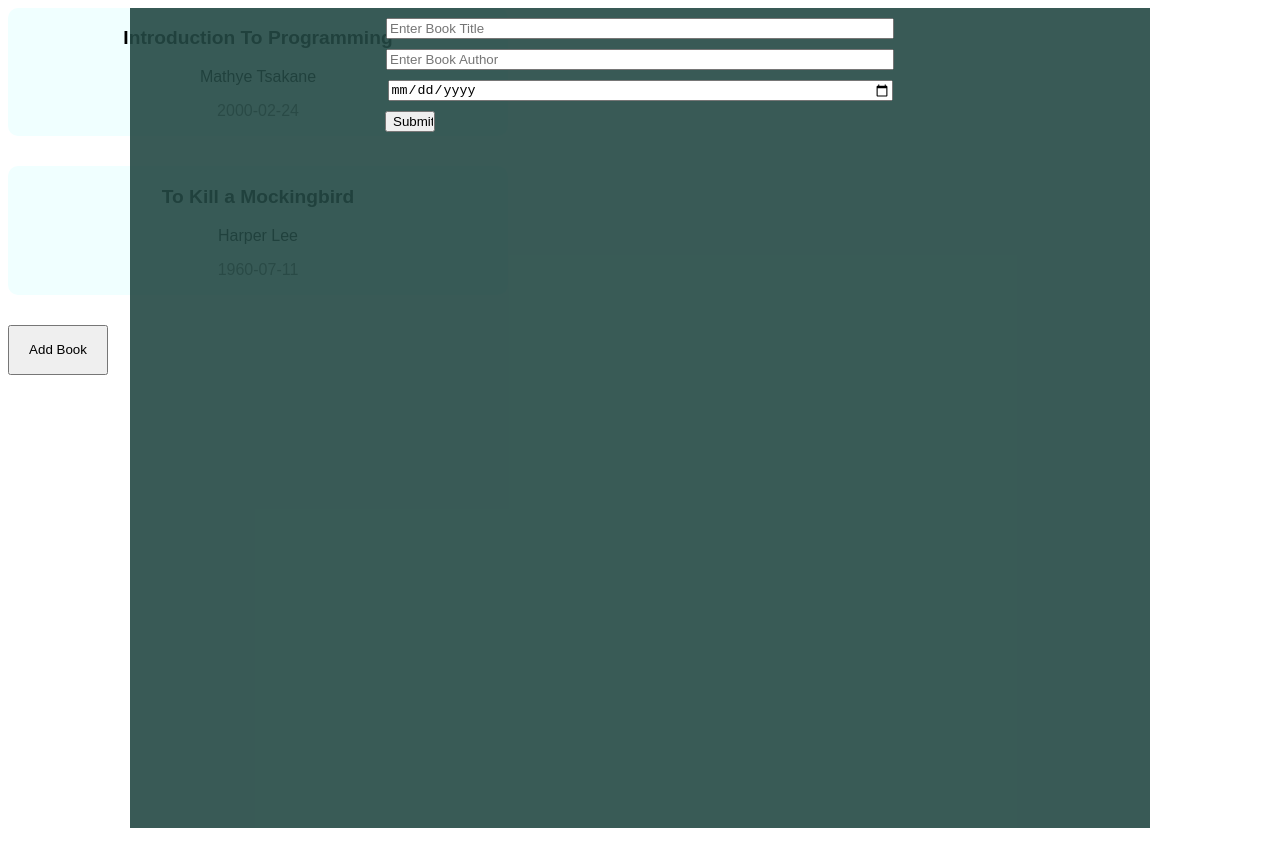
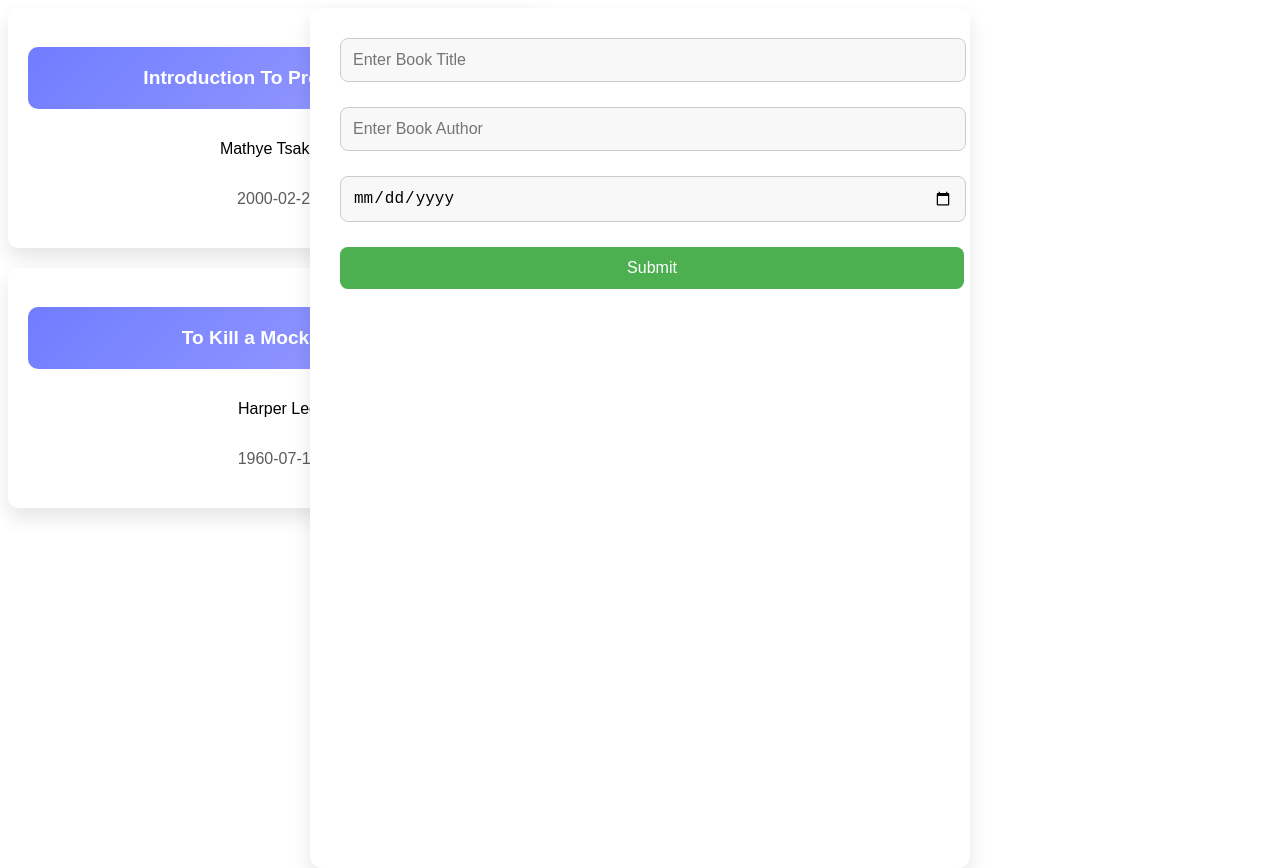
Before and after one commit to Mathye-Simon/library, a plain HTML site: page index.html in a window 1280 px wide. Both pictures are taken after a click on the button "Add Book". Before the commit the page ends 828 px from the top, so only its background shows below. Drawn offline with Linux system fonts and the light colour scheme.

Commit message:
updated style for the Form and Cards, also updated the logic for form submission

```diff
--- a/index.js
+++ b/index.js
@@ -2,6 +2,10 @@
 const container = document.getElementById("container")
 let addBook = document.createElement('button')
 addBook.innerText='Add Book'
+
+let submitButton = document.createElement('input')
+submitButton.type = 'button'
+submitButton.value = 'Submit'
 
 // create elements
 let div = document.createElement('div')
@@ -22,27 +26,17 @@ const myLibrary = [
 }]
 
 // user input book details
-function addBookDetails() {
-
-    let bookDetails =
-        {
-        "title": (prompt("Enter book title:") || "N/A"),
-        "author": prompt("Enter book author:") || "N/A",
-        "datePublished": prompt("Enter date published:") || "N/A"
-        // "values": function (){
-        //  return [this.title,this.author,this.datePublished]
-        // }
-        }
+function userAddBook() {
 
     myLibrary.push(bookDetails)
-    displayBooksInLibrary()
+
     return(myLibrary)
 
 }
 
 
-function displayBooksInLibrary(book) {
-// awesome thing, when function is called it
+function displayBooksInLibrary() {
+// awesome thing, when function sis called it
 // clears the existing elements before adding others dynamically
     container.innerHTML = ""
     let count = 0
@@ -82,11 +76,9 @@ function displayBooksInLibrary(book) {
 window.onload = displayBooksInLibrary()
 
 
-// addBook.addEventListener("click", ()=> {
-//    addBookDetails()
-// })
 
-let form = document.createElement('form')
+const form = document.createElement('form')
+form.setAttribute('class','hidden')
 function generateForm (){
 // create input fields
     for (let i = 1; i <= 3; i++) {
@@ -94,32 +86,57 @@ function generateForm (){
 
         if (i == 1) {
             input.type = 'text';
+            input.setAttribute('id', 'userTitle')
             input.placeholder = 'Enter Book Title'
         }
         else if (i == 2) {
             input.type = 'text';
+            input.setAttribute('id', 'userAuthor')
             input.placeholder = 'Enter Book Author'
 
         }
         else if (i == 3) {
             input.type = 'date'
+            input.setAttribute('id', 'userDatePublished')
             input.placeholder = 'Enter Date Published'
         }
         form.append(input)
     }
 
 
-    let submitButton = document.createElement('input')
-    submitButton.type = 'button'
-    submitButton.value = 'Submit'
+
     form.append(submitButton)
-
-
 
     container.append(form)
 }
 
+// add and generate form
 addBook.addEventListener('click', () => {
-    form.style.display = 'flex'
+    form.classList.remove('hidden')
+    addBook.classList.add('hidden')
+
+    generateForm()
+    form.reset()
 })
-generateForm()
+
+function getFormValues () {
+
+}
+
+submitButton.addEventListener('click', ()=>{
+    let userTitle = document.getElementById('userTitle').value
+    let userDatePublished = document.getElementById('userDatePublished').value
+    let userAuthor = document.getElementById('userAuthor').value
+
+    const formData = {
+        "title": userTitle,
+        "author": userAuthor,
+        "datePublished": userDatePublished
+    }
+    myLibrary.push(formData)
+    form.innerHTML = ''
+    form.classList.add ('hidden')
+    addBook.classList.remove('hidden')
+    displayBooksInLibrary()
+
+})
--- a/style.css
+++ b/style.css
@@ -1,50 +1,137 @@
 #container {
     display: flex;
     flex-direction: column;
+    gap: 20px;
     /* align-items: center; */
 }
 
 #bookContainer {
     font-family: Arial, Helvetica, sans-serif;
-    margin-bottom: 30px;
-    background-color: azure;
+    background: #ffffff;
     width: 500px;
+    height: 200px;
     border-radius: 10px;
+    box-shadow: 0 10px 20px rgba(0, 0, 0, 0.1);
+    overflow: hidden;
+    transition: all 0.3s ease;
     text-align: center;
+    padding: 20px;
+    display: flex;
+    flex-direction: column;
+    cursor: pointer;
+
 }
 
+#bookContainer:hover {
+    transform: translateY(-10px);
+    box-shadow: 0 12px 24px rgba(0, 0, 0, 0.2);
+}
+
+
 #title {
+    background: linear-gradient(135deg, #6f7dff, #a2a2ff);
+    color: #fff;
+    padding: 20px;
+    border-radius: 10px;
+    font-size: 18px;
+    font-weight: 600;
+    margin-bottom: 15px;
     font-size: larger;
     font-weight:bolder;
 }
 #datePublished {
+    color: #333;
+    font-size: 16px;
+    margin-bottom: 15px;
     color:rgb(92, 91, 90);
 }
 
 form {
-    display: none;
+    display: flex;
     position:absolute;
-    /* display: flex; */
+    transition: all 0.3s ease;
+    opacity: 1;
+    visibility: visible;
     flex-direction: column;
-    width: 1000px;
+    width: 600px;
     height: 100%;
     align-self: center;
-    align-items: center;
+    /* align-items: center; */
     gap: 10px;
-    background-color: rgba(36, 73, 68, 0.9);
-    padding: 10px;
+    background: #ffffff;
+    border-radius: 12px;
+    padding: 30px;
+
+
+    box-shadow: 0 10px 20px rgba(0, 0, 0, 0.1);
+    transform: translateY(-30px);
+    animation: fadeInUp 1s forwards;
+}
+
+@keyframes fadeInUp {
+    to {
+        opacity: 1;
+        transform: translateY(0);
+    }
+}
+
+form:hover {
+    transform: scale(1.03);
+    box-shadow: 0 12px 24px rgba(0, 0, 0, 0.2);
+}
+
+/* hide form */
+.hidden {
+    visibility: hidden;
+    transition: opacity 2s ease, visibility 0s ease 2s;
+    pointer-events: none;
+    opacity: 0;
 }
 
 input[type='text'] {
-    width: 500px;
+    width: 100%;
+    padding: 12px;
+    margin-bottom: 15px;
+    border-radius: 8px;
+    border: 1px solid #ccc;
+    font-size: 16px;
+    background: #f8f8f8;
+    transition: border 0.3s ease, background 0.3s ease;
 }
-input[type='button'] {width: 50px;
-    align-self:baseline;
-    margin-left: 245px;
-    }
+
 input[type='date'] {
-    width: 500px;
+    width: 100%;
+    padding: 12px;
+    margin-bottom: 15px;
+    border-radius: 8px;
+    border: 1px solid #ccc;
+    font-size: 16px;
+    background: #f8f8f8;
+    transition: border 0.3s ease, background 0.3s ease;
 }
+
+input[type="text"]:focus, input[type="date"]:focus{
+    border-color: #4CAF50;
+    background: #fff;
+    outline: none;
+}
+
+input[type="button"] {
+    width: 104%;
+    padding: 12px;
+    background: #4CAF50;
+    border: none;
+    border-radius: 8px;
+    color: #fff;
+    font-size: 16px;
+    cursor: pointer;
+    transition: background 0.3s ease;
+}
+
+input[type="button"]:hover {
+    background: #45a049;
+}
+
 
 button {width: 100px;
 height: 50px;}
```
